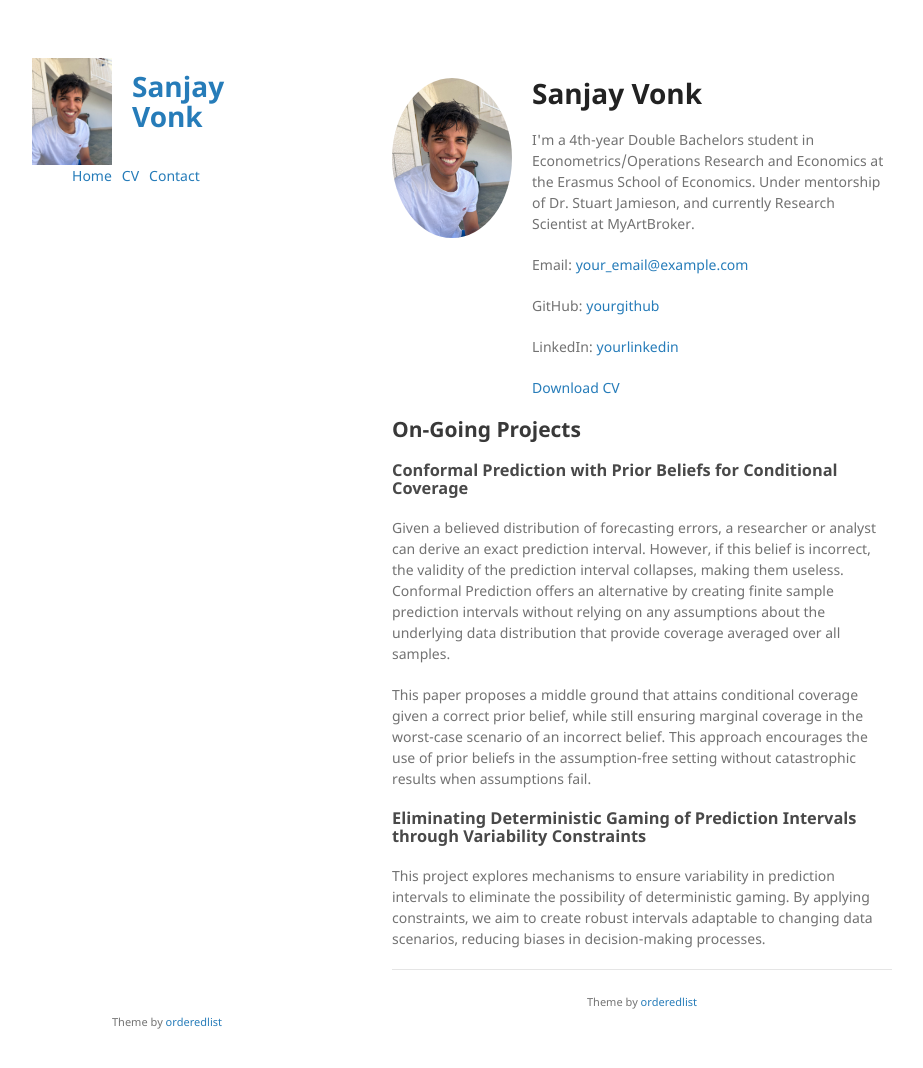
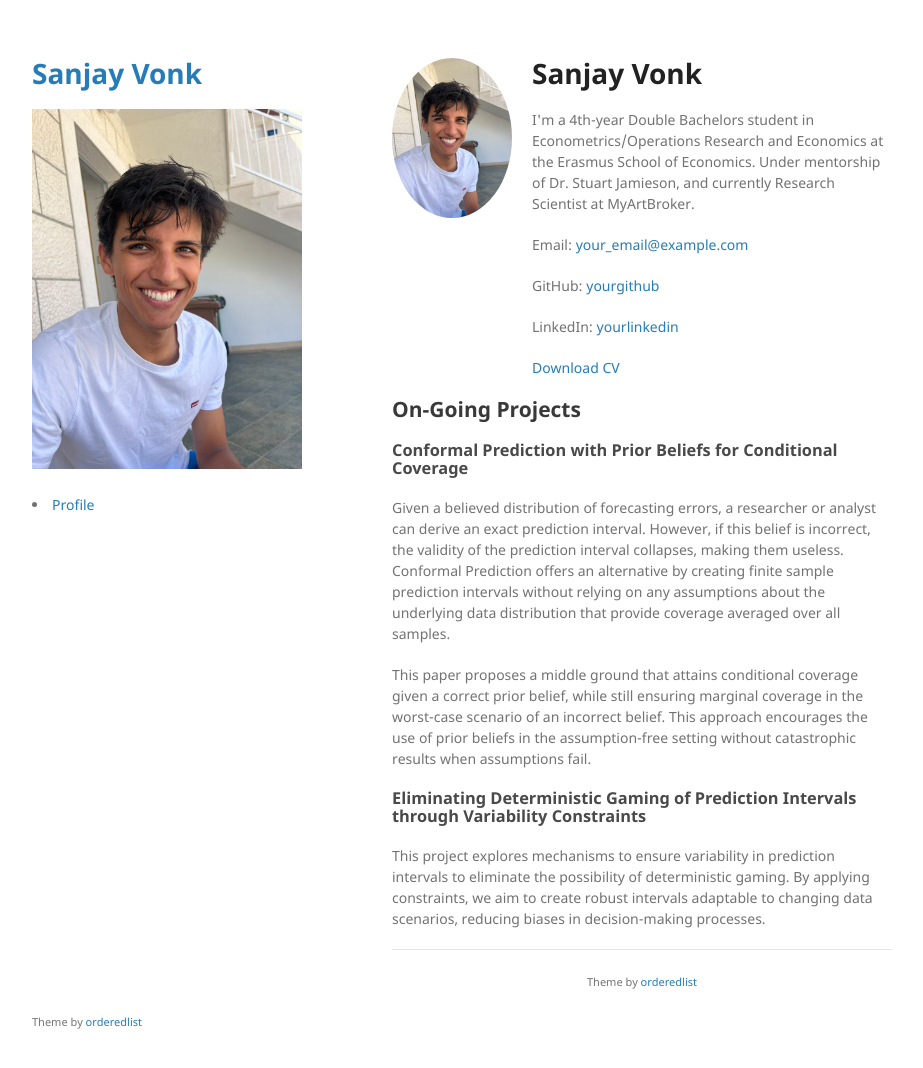
Before and after one commit to sanjayvonk/sanjayvonk.github.io, a Jekyll site: the page built from index.md, in a window 1280 px wide and 1101 px high. Shown: the top 1068 px of the window, without its empty margins (178-1101 px from the left). Built offline with Jekyll 4.4.1, drawn with Linux system fonts in a browser that asks for light colours; the repository's description, which GitHub fills in, is left out.

Commit message:
Update default.html

```diff
--- a/_layouts/default.html
+++ b/_layouts/default.html
@@ -14,34 +14,45 @@
   <body>
     <div class="wrapper">
       <header>
-        <div style="display: flex; align-items: center;">
-          {% if site.logo %}
-            <img src="{{site.logo | relative_url}}" alt="Logo" style="width: 80px; margin-right: 20px;"/>
-          {% endif %}
-          <div>
-            <h1><a href="{{ "/" | absolute_url }}">{{ site.title | default: site.github.repository_name }}</a></h1>
-            <p>{{ site.description | default: site.github.project_tagline }}</p>
-          </div>
-        </div>
+        <h1><a href="{{ "/" | absolute_url }}">{{ site.title | default: site.github.repository_name }}</a></h1>
+
+        {% if site.logo %}
+          <img src="{{site.logo | relative_url}}" alt="Logo" />
+        {% endif %}
+
+        <p>{{ site.description | default: site.github.project_tagline }}</p>
 
         {% if site.github.is_project_page %}
         <p class="view"><a href="{{ site.github.repository_url }}">View the Project on GitHub <small>{{ site.github.repository_nwo }}</small></a></p>
         {% endif %}
 
-        <nav>
-          <ul style="list-style: none; display: flex; gap: 10px;">
-            <li><a href="/">Home</a></li>
-            <li><a href="/cv.pdf">CV</a></li>
-            <li><a href="mailto:your_email@example.com">Contact</a></li>
-          </ul>
-        </nav>
+        <!-- {% if site.github.is_user_page %}
+        <p class="view"><a href="{{ site.github.owner_url }}">View My GitHub Profile</a></p>
+        {% endif %} -->
+
+        {% if site.show_downloads %}
+        <ul class="downloads">
+          <li><a href="{{ site.github.zip_url }}">Download <strong>ZIP File</strong></a></li>
+          <li><a href="{{ site.github.tar_url }}">Download <strong>TAR Ball</strong></a></li>
+          <li><a href="{{ site.github.repository_url }}">View On <strong>GitHub</strong></a></li>
+        </ul>
+        {% endif %}
+        {% assign sorted = site.html_pages | sort:"rank" %}
+        {% for item in sorted %}
+          {% if item.path != "index.md" and item.title and item.rank %}
+            <li>
+              <a href="{{ item.path | replace:'.md','.html' }}">{{ item.title }}</a>
+              <!-- <span> [ {{ item.path }} - {{ item.title }} - {{ item.rank }} ] </span> -->
+            </li>
+          {% endif %}
+        {% endfor %}
       </header>
-      <section style="margin: 20px 0;">
+      <section>
 
       {{ content }}
 
       </section>
-      <footer style="margin-top: 40px; text-align: center;">
+      <footer>
         {% if site.github.is_project_page %}
         <p>This project is maintained by <a href="{{ site.github.owner_url }}">{{ site.github.owner_name }}</a></p>
         {% endif %}
```
